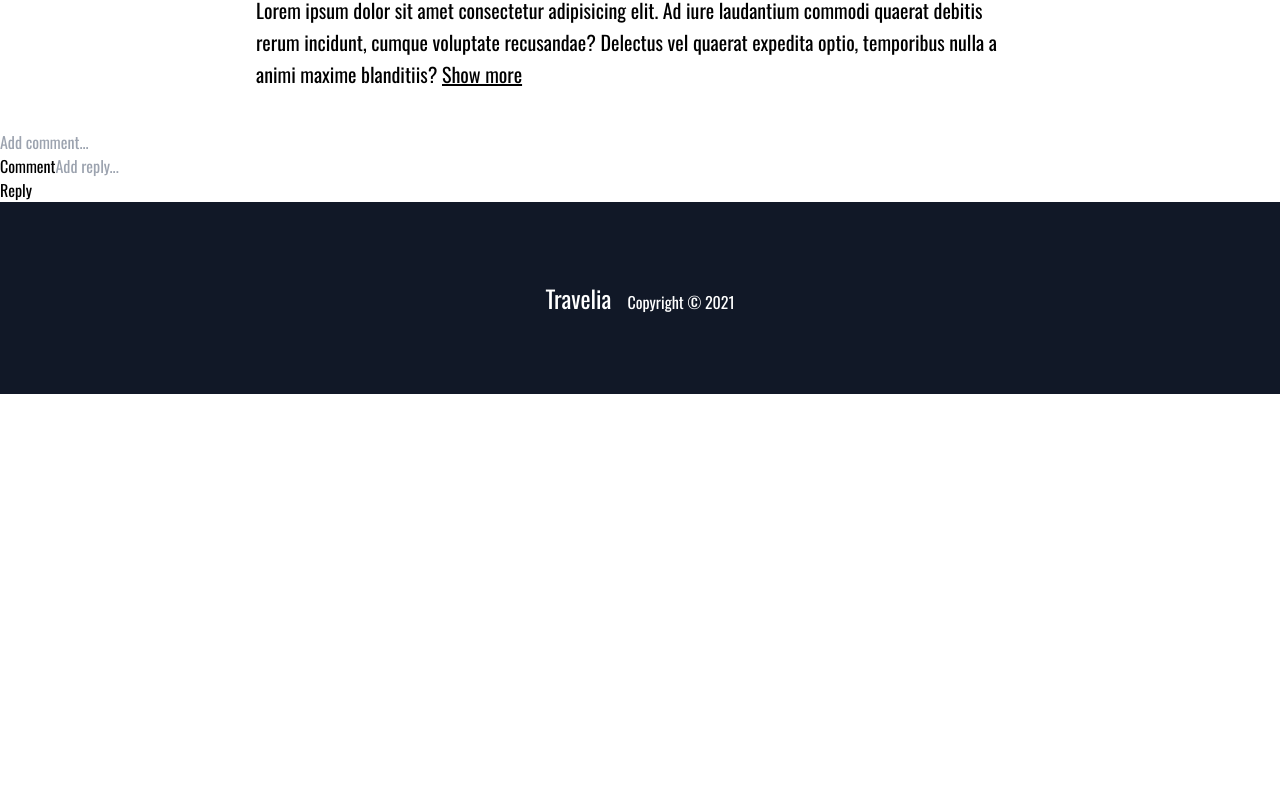
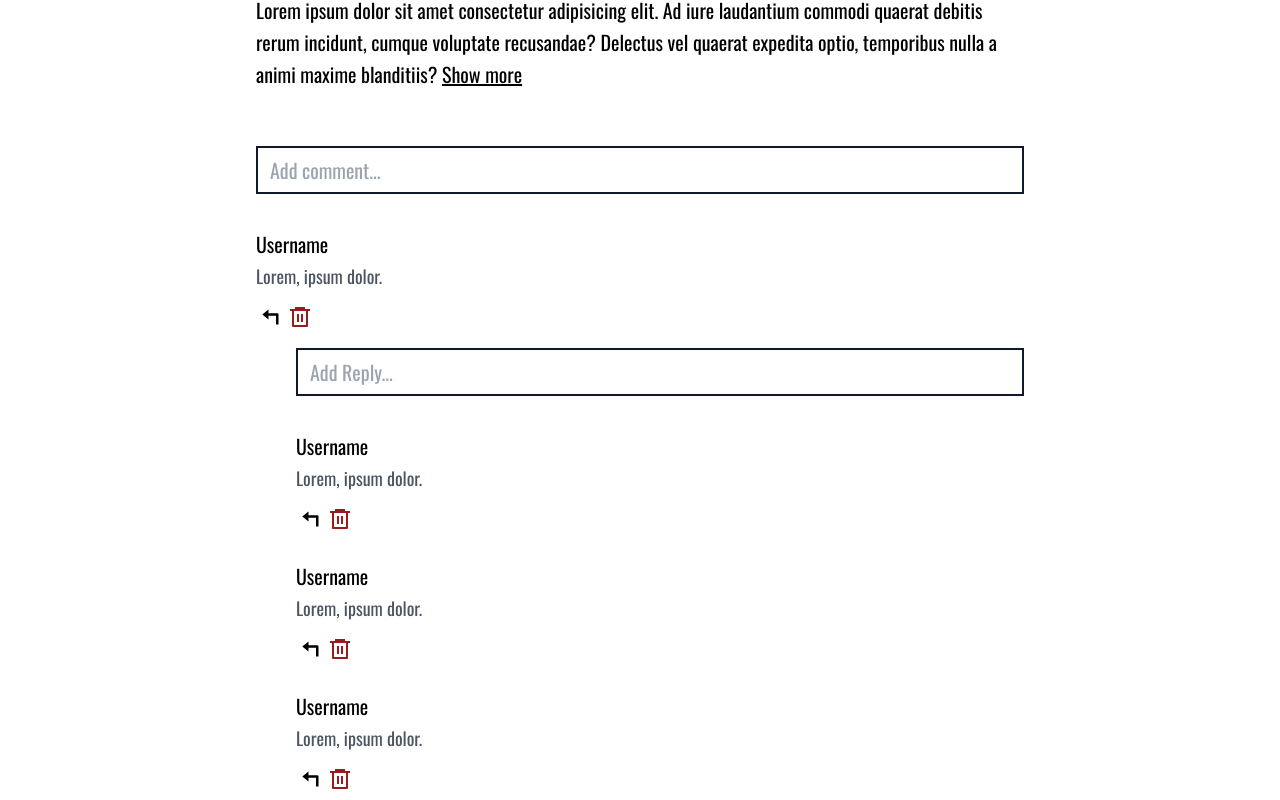
Before and after one commit to AbderrahmaneFadili/travelia-blog, a React (Create React App) app: page /post/1 in a window 1280 px wide. Shown: the part 920-1720 px from the top of the page. Before the commit the page ends 1314 px from the top, so only its background shows below. Built offline with nearby package versions, Linux system fonts and the light colour scheme.

Commit message:
Post pages

```diff
--- a/src/components/Comment/Comment.js
+++ b/src/components/Comment/Comment.js
@@ -1,10 +1,24 @@
 import React from "react";
 import Replies from "../Replies/Replies";
-
+import { Link } from "react-router-dom";
+import { BiReply } from "react-icons/bi";
+import { RiDeleteBin6Line } from "react-icons/ri";
 function Comment() {
   return (
-    <li>
-      Comment
+    <li className="my-7">
+      <div>
+        {/* User name */}
+        <Link to="user/" className="text-xl hover:underline">
+          Username
+        </Link>
+        {/* Comment body */}
+        <p className="text-lg text-gray-600 mb-3 mt-1">Lorem, ipsum dolor.</p>
+        {/* Reply & Delete Buttons */}
+        <div className="flex w-14 justify-between items-center">
+          <BiReply className="text-3xl cursor-pointer" />
+          <RiDeleteBin6Line className="text-2xl cursor-pointer text-red-800" />
+        </div>
+      </div>
       {/* Replies */}
       <Replies />
     </li>
--- a/src/components/Comments/Comments.js
+++ b/src/components/Comments/Comments.js
@@ -1,12 +1,15 @@
 import React from "react";
 import Comment from "../Comment/Comment";
+import Input from "../Input/Input";
 function Comments() {
   return (
     <>
-      <input type="text" placeholder="Add comment..." id="comment" />
-      <ul>
-        <Comment />
-      </ul>
+      <div className="max-w-screen-md mx-auto">
+        <Input placeholder="Add comment..." />
+        <ul>
+          <Comment />
+        </ul>
+      </div>
     </>
   );
 }
--- a/src/components/Input/Input.js
+++ b/src/components/Input/Input.js
@@ -1,6 +1,6 @@
 import React from "react";
 
-const Input = ({ error, value, label, type, onChange, id }) => {
+const Input = ({ error, value, label, type, onChange, id, placeholder }) => {
   return (
     <div className="flex flex-col py-2">
       <label className="mb-2 text-xl" htmlFor={id}>
@@ -11,6 +11,7 @@ const Input = ({ error, value, label, type, onChange, id }) => {
         value={value}
         id={id}
         onChange={onChange}
+        placeholder={placeholder}
         className="outline-none border-2 border-gray-900 pl-3 py-2 text-xl"
       />
       {error && <span className={`text-lg text-red-700 py-1`}>{error}</span>}
--- a/src/components/Replies/Replies.js
+++ b/src/components/Replies/Replies.js
@@ -1,13 +1,18 @@
 import React from "react";
+import Input from "../Input/Input";
 import Reply from "../Reply/Reply";
 
 function Replies() {
   return (
     <>
-      <input type="text" placeholder="Add reply..." id="reply" />
-      <ul>
-        <Reply />
-      </ul>
+      <div className="ml-10">
+        <Input placeholder="Add Reply..." />
+        <ul>
+          <Reply />
+          <Reply />
+          <Reply />
+        </ul>
+      </div>
     </>
   );
 }
--- a/src/components/Reply/Reply.js
+++ b/src/components/Reply/Reply.js
@@ -1,7 +1,26 @@
 import React from "react";
+import { BiReply } from "react-icons/bi";
+import { RiDeleteBin6Line } from "react-icons/ri";
+import { Link } from "react-router-dom";
 
 function Reply() {
-  return <li>Reply</li>;
+  return (
+    <li className="my-7">
+      <div>
+        {/* User name */}
+        <Link to="user/" className="text-xl hover:underline">
+          Username
+        </Link>
+        {/* Reply body */}
+        <p className="text-lg text-gray-600 mb-3 mt-1">Lorem, ipsum dolor.</p>
+        {/* Reply & Delete Buttons */}
+        <div className="flex w-14 justify-between items-center">
+          <BiReply className="text-3xl cursor-pointer" />
+          <RiDeleteBin6Line className="text-2xl cursor-pointer text-red-800" />
+        </div>
+      </div>
+    </li>
+  );
 }
 
 export default Reply;
```
